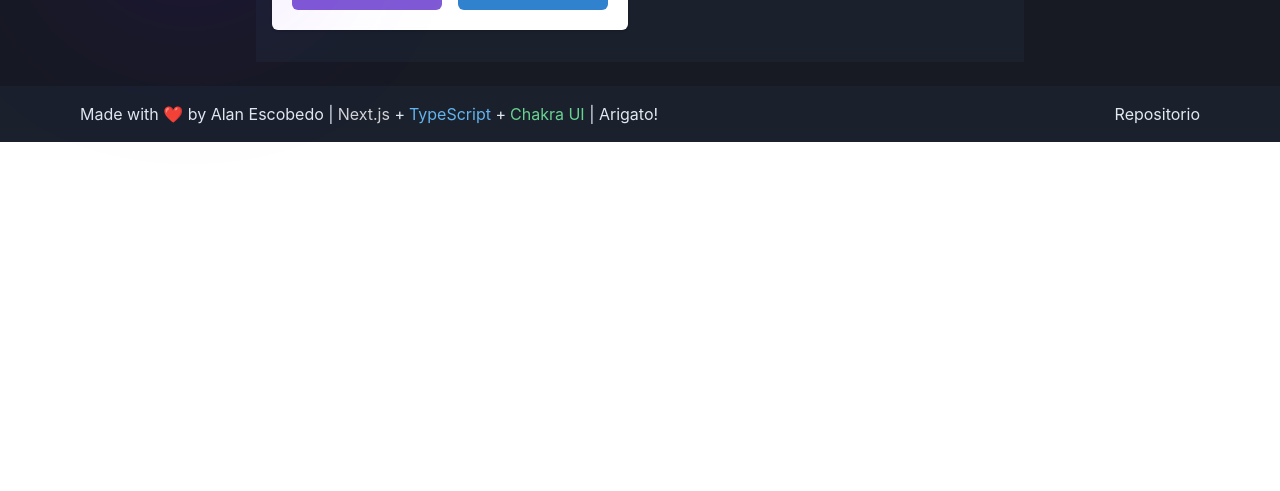
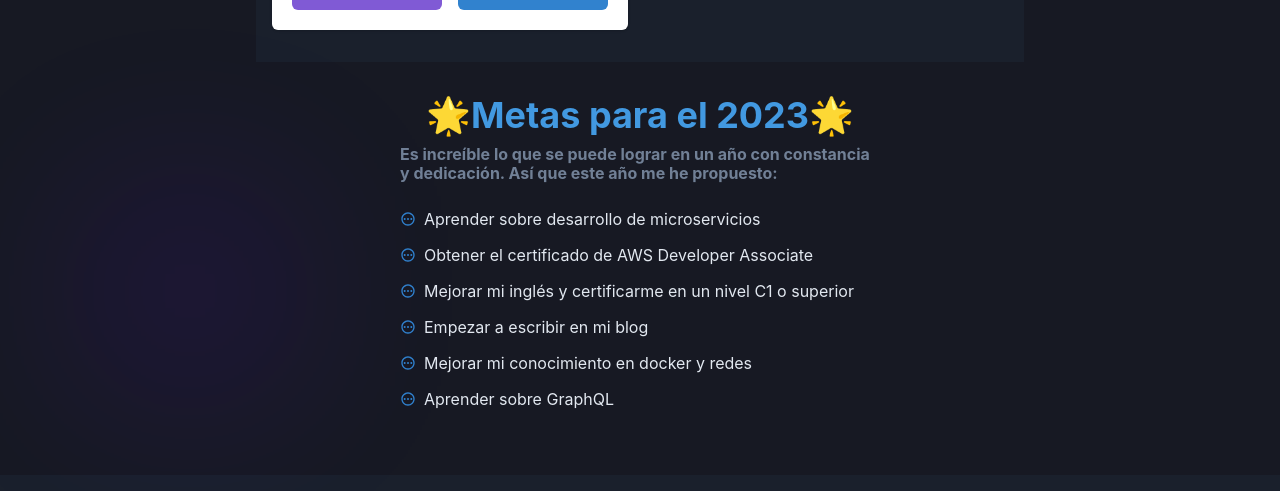
Before and after one commit to alaanescobedo/alaanescobedo.dev, a Next.js app: page / in a window 1280 px wide. Shown: the part 1686-2177 px from the top of the page. Before the commit the page ends 1828 px from the top, so only its background shows below. Built offline with nearby package versions, Linux system fonts and the light colour scheme.

Commit message:
feat: section - goals for 2023

```diff
--- a/src/ui/pages/home/index.tsx
+++ b/src/ui/pages/home/index.tsx
@@ -20,8 +20,12 @@ import {
   Badge,
   Image,
   useDisclosure,
+  List,
+  ListIcon,
+  ListItem,
 } from "@chakra-ui/react";
-import { FaGithub, FaLinkedin } from "react-icons/fa";
+import { FaGithub, FaLinkedin, FaExternalLinkAlt } from "react-icons/fa";
+import { MdOutlinePending } from "react-icons/md";
 import { HiDocumentArrowDown } from "react-icons/hi2";
 import NextLink from "next/link";
 import { REDIRECTS } from "../../../constants";
@@ -50,6 +54,7 @@ const HomePage = () => {
       <VStack spacing={2}>
         <CallToActionWithAnnotation />
         <Projects />
+        <GoalsForNextYear />
       </VStack>
     </>
   );
@@ -315,3 +320,49 @@ function ProjectCard({ project }: ProjectCardProps) {
     </Card>
   );
 }
+
+function GoalsForNextYear() {
+  return (
+    <Box as={"section"} py={"6"}>
+      <Container maxW={"lg"}>
+        <Stack>
+          <Heading textAlign={"center"}>
+            <Text as={"span"} color={"blue.400"}>
+              🌟Metas para el 2023🌟
+            </Text>
+          </Heading>
+          <Heading as={"h3"} size={"sm"} color={"gray.500"}>
+            Es increíble lo que se puede lograr en un año con constancia y
+            dedicación. Así que este año me he propuesto:
+          </Heading>
+          <List spacing={3} py={"4"}>
+            <ListItem display="flex" alignItems={"center"}>
+              <ListIcon as={MdOutlinePending} color="blue.500" />
+              Aprender sobre desarrollo de microservicios
+            </ListItem>
+            <ListItem display="flex" alignItems={"center"}>
+              <ListIcon as={MdOutlinePending} color="blue.500" />
+              Obtener el certificado de AWS Developer Associate
+            </ListItem>
+            <ListItem display="flex" alignItems={"center"}>
+              <ListIcon as={MdOutlinePending} color="blue.500" />
+              Mejorar mi inglés y certificarme en un nivel C1 o superior
+            </ListItem>
+            <ListItem display="flex" alignItems={"center"}>
+              <ListIcon as={MdOutlinePending} color="blue.500" />
+              Empezar a escribir en mi blog
+            </ListItem>
+            <ListItem display="flex" alignItems={"center"}>
+              <ListIcon as={MdOutlinePending} color="blue.500" />
+              Mejorar mi conocimiento en docker y redes
+            </ListItem>
+            <ListItem display="flex" alignItems={"center"}>
+              <ListIcon as={MdOutlinePending} color="blue.500" />
+              Aprender sobre GraphQL
+            </ListItem>
+          </List>
+        </Stack>
+      </Container>
+    </Box>
+  );
+}
```
